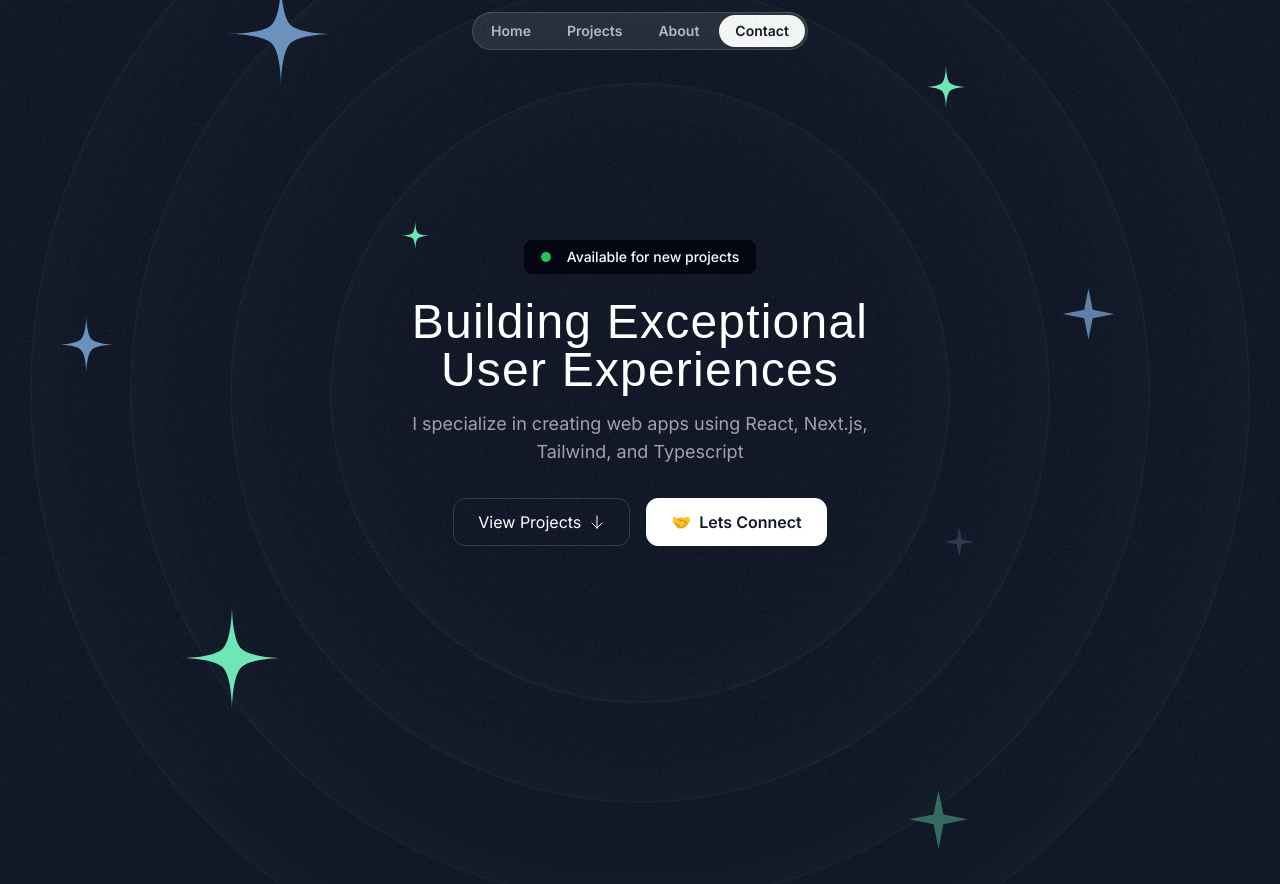
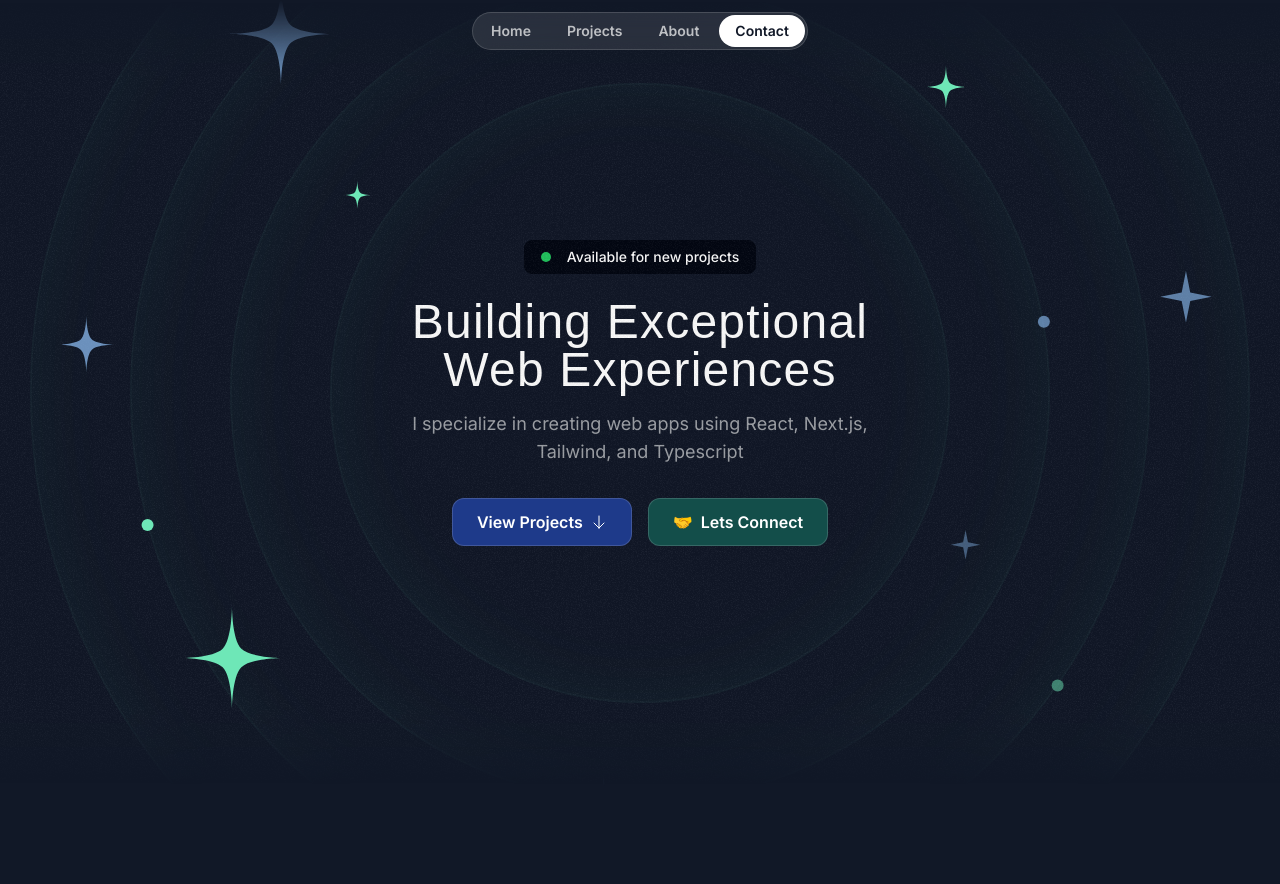
Before and after one commit to tdogcodes/Portfolio, a Next.js app in the folder starter-template/: page / in a window 1280 px wide. Shown: the top 884 px of the page. Built offline with nearby package versions, Linux system fonts and the light colour scheme; a web font is replaced by a local one.

Commit message:
Hero finished

```diff
--- a/starter-template/src/components/HeroOrbit.tsx
+++ b/starter-template/src/components/HeroOrbit.tsx
@@ -3,7 +3,7 @@ import { PropsWithChildren } from "react";
 export const HeroOrbit = ({children, size, rotation }: PropsWithChildren<{size: number; rotation: number;}>) => {
     return (
     <div className="absolute left-1/2 top-1/2 -translate-x-1/2 -translate-y-1/2 my-auto">
-      <div className=""
+      <div className="flex items-start justify-start"
         style={{
             transform: `rotate(${rotation}deg)`,
             height: `${size}px`,
--- a/starter-template/src/sections/Header.tsx
+++ b/starter-template/src/sections/Header.tsx
@@ -1,5 +1,5 @@
 export const Header = () => {
-  return <div className="flex justify-center items-center fixed top-3 w-full">
+  return <div className="flex justify-center items-center fixed top-3 w-full z-10">
     <nav className="flex gap-1 p-0.5 border border-white/15 rounded-full bg-white/10 backdrop-blur">
       <a href="#" className="nav-item ">Home</a>
       <a href="#" className="nav-item">Projects</a>
--- a/starter-template/src/sections/Hero.tsx
+++ b/starter-template/src/sections/Hero.tsx
@@ -1,6 +1,4 @@
-import memojiImage from "@/assets/images/memoji-computer.png";
 import ArrowDown from "@/assets/icons/arrow-down.svg";
-import Image from "next/image";
 import grainImage from "@/assets/images/grain.jpg";
 import StarIcon from "@/assets/icons/star.svg";
 import SparkleIcon from "@/assets/icons/sparkle.svg";
@@ -9,6 +7,9 @@ import { HeroOrbit } from "@/components/HeroOrbit";
 export const HeroSection = () => {
   return (
   <div className="py-32 md:py-48 lg:py-60 relative z-0 overflow-x-clip">
+    <div className="absolute inset-0" style={{
+  maskImage: "linear-gradient(to bottom, transparent, black 10%, black 90%, transparent)"
+}}>
       <div className="absolute inset-0 -z-30 opacity-5" style={{
         backgroundImage: `url(${grainImage.src})`,
       }}></div>
@@ -25,21 +26,40 @@ export const HeroSection = () => {
       <HeroOrbit size={830} rotation={0}>
             <StarIcon className="size-28 text-blue-300/70" />
       </HeroOrbit>
-    <HeroOrbit size={420} rotation={-10}>
+      <HeroOrbit size={520} rotation={-10}>
             <StarIcon className="size-8 text-emerald-300" />
       </HeroOrbit>
       <HeroOrbit size={850} rotation={-40}>
             <StarIcon className="size-16 text-blue-300/70" />
       </HeroOrbit>
-    <HeroOrbit size={530} rotation={160}>
-          <SparkleIcon className="size-8 text-blue-300/20" />
+      <HeroOrbit size={650} rotation={230}>
+            <StarIcon className="size-16 text-blue-300/70" />
+      </HeroOrbit>
+      <HeroOrbit size={850} rotation={215}>
+            <StarIcon className="size-8 text-blue-300/70" />
+      </HeroOrbit>
+      <HeroOrbit size={540} rotation={160}>
+            <SparkleIcon className="size-8 text-blue-300/40" />
       </HeroOrbit>
       <HeroOrbit size={800} rotation={-170}>
             <SparkleIcon className="size-16 text-emerald-300/40" />
       </HeroOrbit>
-    <HeroOrbit size={700} rotation={125}>
+      <HeroOrbit size={840} rotation={125}>
             <SparkleIcon className="size-14 text-blue-300/60" />
       </HeroOrbit>
+      <HeroOrbit size={733} rotation={-110}>
+            <div className="size-3 rounded-full bg-blue-300/60"></div>
+      </HeroOrbit>
+      <HeroOrbit size={733} rotation={170}>
+            <div className="size-3 rounded-full bg-emerald-300/50"></div>
+      </HeroOrbit>
+      <HeroOrbit size={733} rotation={300}>
+            <div className="size-3 rounded-full bg-emerald-300"></div>
+      </HeroOrbit>
+      <HeroOrbit size={592} rotation={125}>
+            <div className="size-3 rounded-full bg-blue-300/60"></div>
+      </HeroOrbit>
+    </div>
     <div className="container">
       <div className="flex flex-col items-center">
         <div className="bg-gray-950 border border-gray-950 px-4 py-1.5 inline-flex items-center gap-4 rounded-lg">
@@ -48,18 +68,18 @@ export const HeroSection = () => {
         </div>
       </div>
       <div className="max-w-lg mx-auto">
-        <h1 className="font-serif text-3xl md:text-5xl text-center mt-6 tracking-wide">Building Exceptional User Experiences</h1>
+        <h1 className="font-serif text-3xl md:text-5xl text-center mt-6 tracking-wide">Building Exceptional Web Experiences</h1>
         <p className="mt-4 text-center text-white/60 md:text-lg">
           I specialize in creating web apps using React, Next.js, Tailwind, and Typescript
         </p>
       </div>
       <div className="flex flex-col md:flex-row justify-center items-center mt-8 gap-4">
-        <button className="inline-flex items-center gap-2 border border-white/15 px-6 h-12 rounded-xl">
-          <span className="text-semibold">
+        <button className="inline-flex items-center gap-2 border border-white/15 bg-blue-900 px-6 h-12 rounded-xl z-10 hover:bg-white hover:text-black transition duration-500">
+          <span className="font-semibold">
             View Projects</span>
           <ArrowDown className="size-4"/>
         </button>
-        <button className="inline-flex items-center gap-2 border border-white bg-white text-gray-900 px-6 h-12 rounded-xl ">
+        <button className="inline-flex items-center gap-2 border border-white/15 bg-teal-900 text-white px-6 h-12 rounded-xl z-10 hover:bg-white hover:text-black transition duration-500">
           <span>🤝</span>
           <span className="font-semibold">Lets Connect</span>
         </button>
```
Lines whose indentation alone changed are shown as unchanged.
